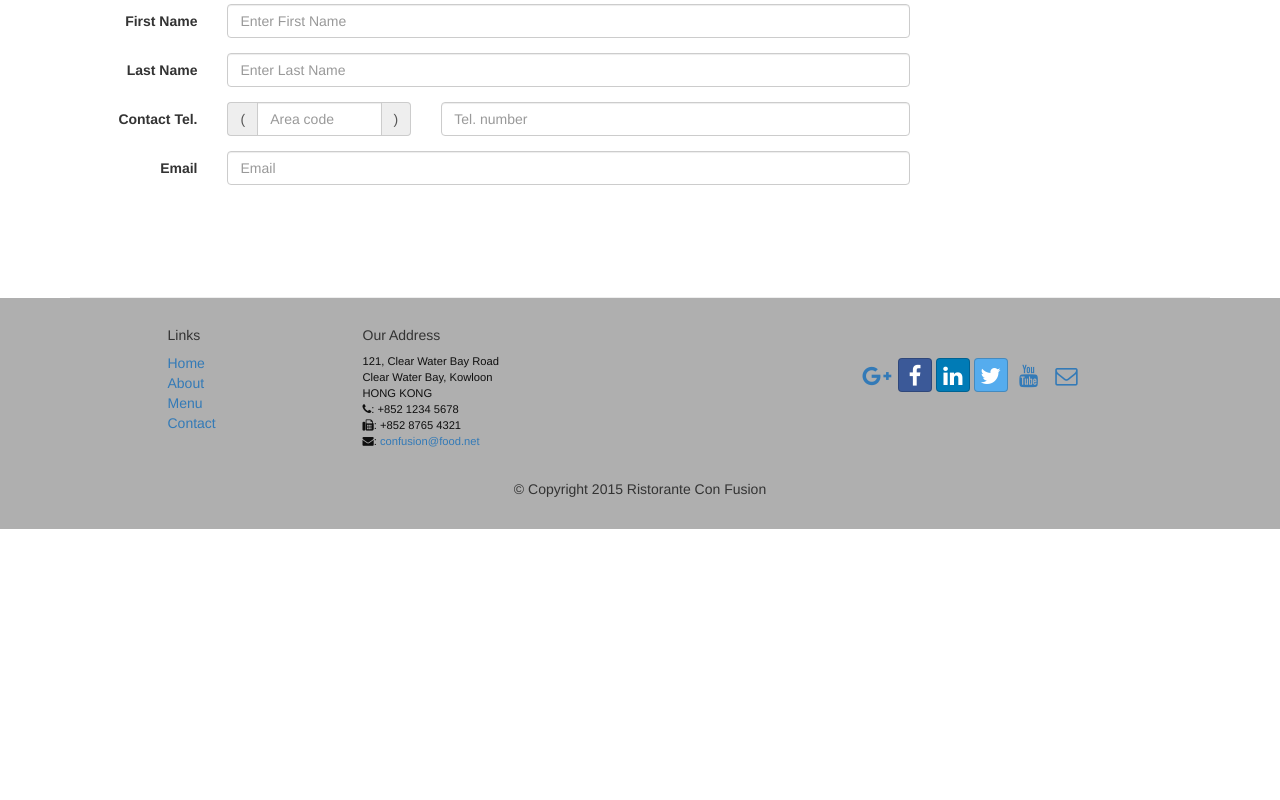
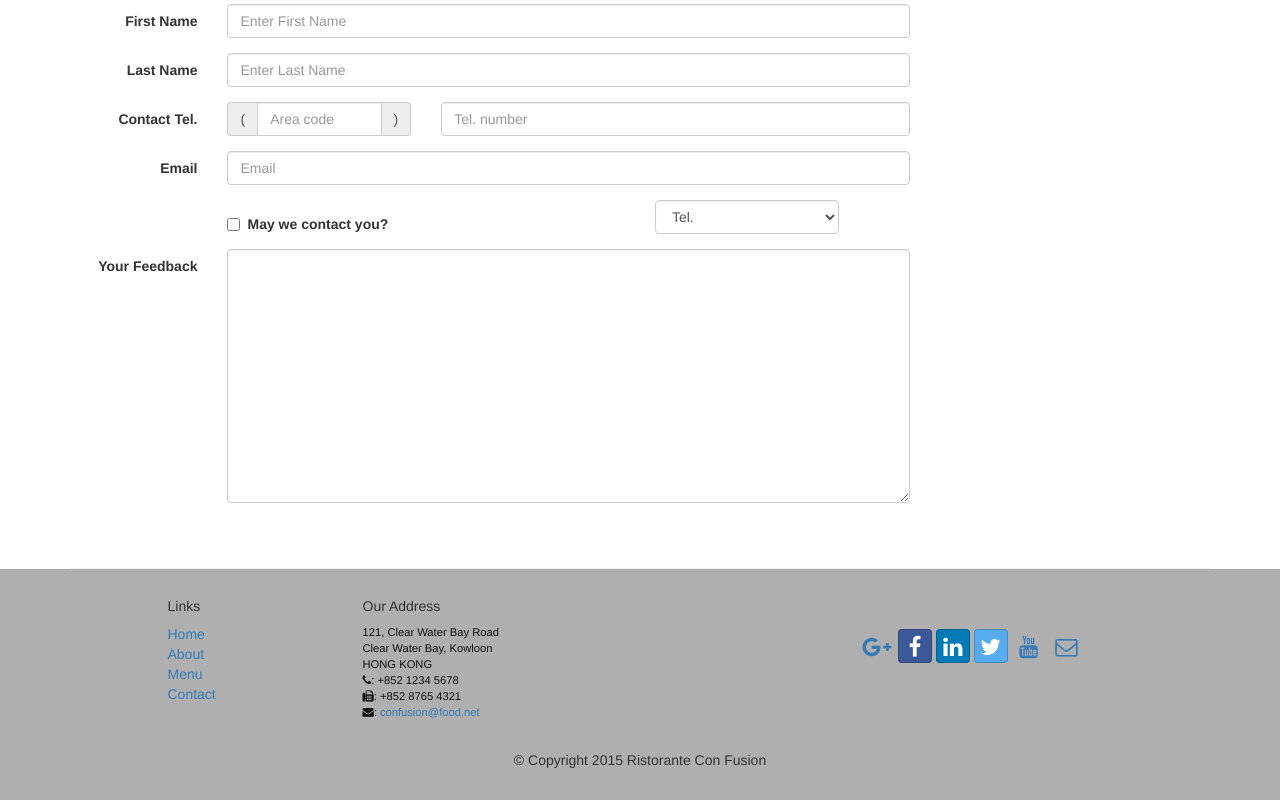
Before and after one commit to QunChen/FullStackApp, a plain HTML site: page contactus.html in a window 1280 px wide. Shown: the part 1105-1905 px from the top of the page. Before the commit the page ends 1634 px from the top, so only its background shows below. Drawn offline with nearby package versions, Linux system fonts and the light colour scheme.

Commit message:
Adding a textarea

```diff
--- a/contactus.html
+++ b/contactus.html
@@ -172,9 +172,13 @@
 							<label for="telnum" class="col-xs-12 col-sm-2 control-label">Contact Tel.</label>
 							<div class="col-xs-5 col-sm-4 col-md-3">
 								<div class="input-group">
-                                <div class="input-group-addon">(</div>
+									<div class="input-group-addon">
+										(
+									</div>
 									<input type="tel" class="form-control" id="areacode" name="areacode" placeholder="Area code">
-                                <div class="input-group-addon">)</div>
+									<div class="input-group-addon">
+										)
+									</div>
 								</div>
 							</div>
 							<div class="col-xs-7 col-sm-6 col-md-7">
@@ -185,6 +189,25 @@
 							<label for="emailid" class="col-sm-2 control-label">Email</label>
 							<div class="col-sm-10">
 								<input type="email" class="form-control" id="emailid" name="emailid" placeholder="Email">
+							</div>
+						</div>
+						<div class="form-group">
+							<div class="checkbox col-sm-5 col-sm-offset-2">
+								<label class="checkbox-inline">
+									<input type="checkbox" name="approve" value="">
+									<strong>May we contact you?</strong> </label>
+							</div>
+							<div class="col-sm-3 col-sm-offset-1">
+								<select class="form-control">
+									<option>Tel.</option>
+									<option>Email</option>
+								</select>
+							</div>
+						</div>
+						<div class="form-group">
+							<label for="feedback" class="col-sm-2 control-label">Your Feedback</label>
+							<div class="col-sm-10">
+								<textarea class="form-control" id="feedback" name="feedback" rows="12"></textarea>
 							</div>
 						</div>
 					</form>
```
Lines whose indentation alone changed are shown as unchanged.
